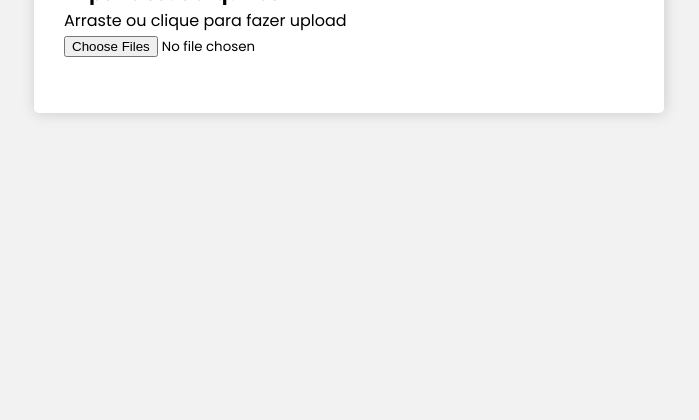
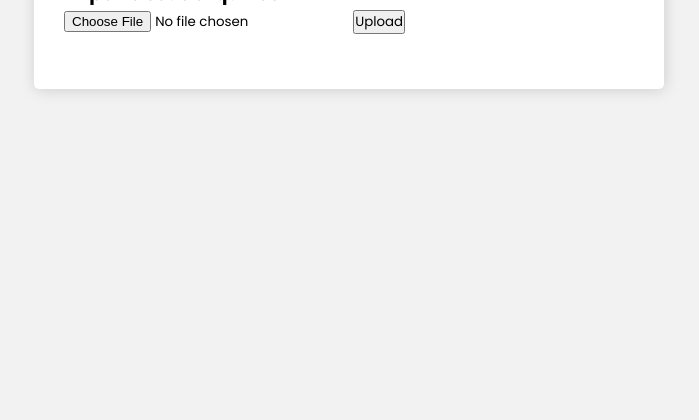
Before and after one commit to WGS-94/WindRose-Python, a Flask app: page / in a window 1280 px wide. Shown: the part 201-621 px from the top of the page, without its empty margins (291-990 px from the left). Run offline with Flask 3, Linux system fonts and the light colour scheme.

Commit message:
:fire: Making the home screen for upload

```diff
--- a/templates/home.html
+++ b/templates/home.html
@@ -143,32 +143,15 @@
           name="form"
           action="{{ url_for('generate') }}"
           method="POST"
-          enctype="multipart/form-data">
-
+          enctype="multipart/form-data"
+        >
           <div class="form_wrap">
             <div class="form_item">
-              <!-- <h3>Faça o upload dos dados para gerar o gráfico</h3> -->
-              <!-- <div class="drop_box">
-                <div>
-                  <h4>Importe seu arquivo aqui</h4>
-                </div>
-                <p>Arquivos Suportados: .XLSX, .CSV, .XLS, .XLSB, .XLSB</p>
-                <input type="file" hidden accept=".xlsx,.xls,.csv,.xlsm,.xlsb" id="fileID" style="display:none;">
-                <button class="btn">Escolher arquivo</button>
-              </div> -->
-
-              <div class="upload">
-                <label for="file-upload" class="file-upload">
-                  <i class='bx bx-cloud-upload'></i>
-                </label>
-                <h3> Importe seus arquivos </h3>
-                <p> Arraste ou clique para fazer upload</p>
-                <div class="upload-display"> <input id="file-upload" type="file" multiple /> </div>
-              </div>
+              <h3> Importe seus arquivos </h3>
+              <input type="file" name="file" accept=".xlsx">
+              <input type="submit" value="Upload">
             </div>
           </div>
-
-
         </form>
       </div>
     </div>
```
